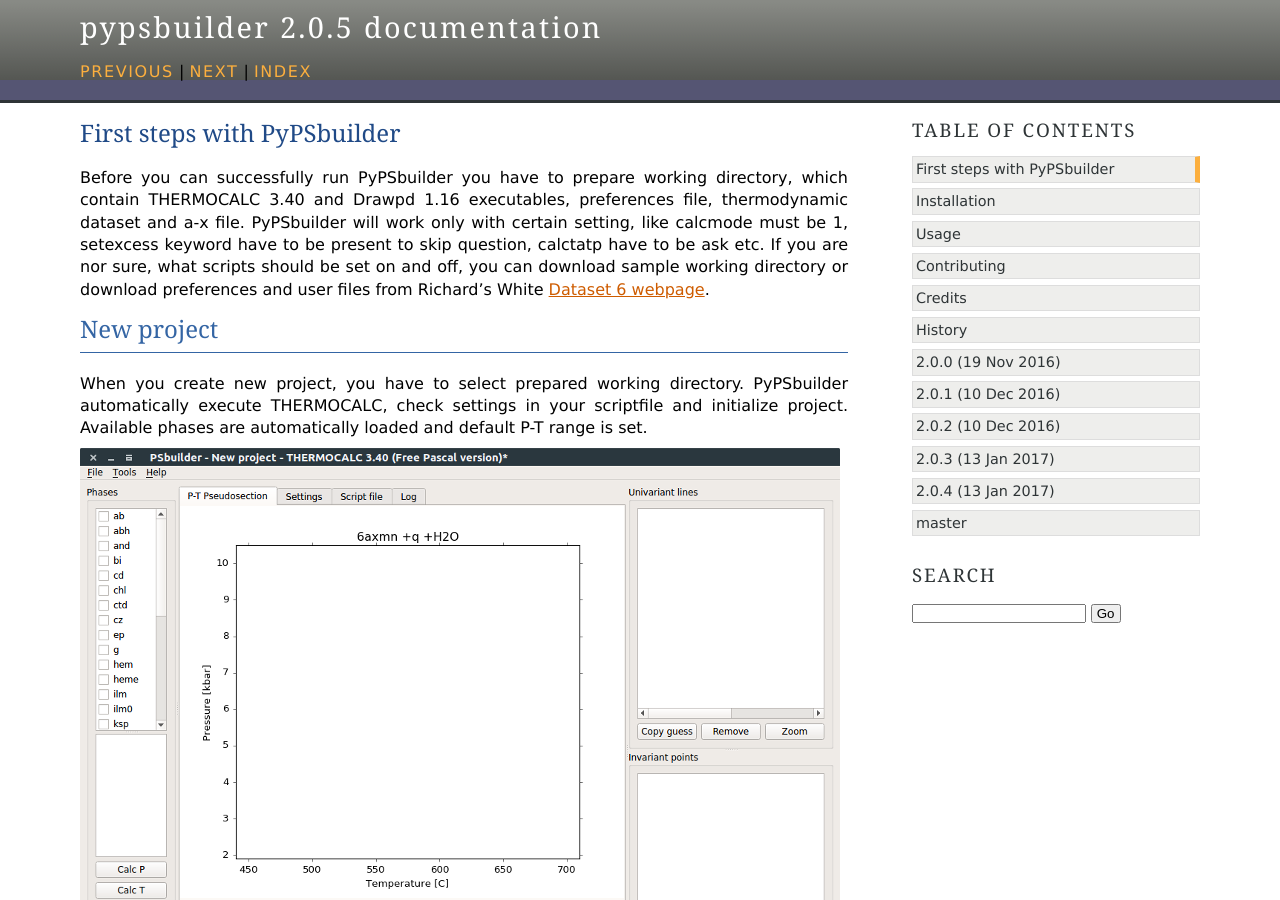
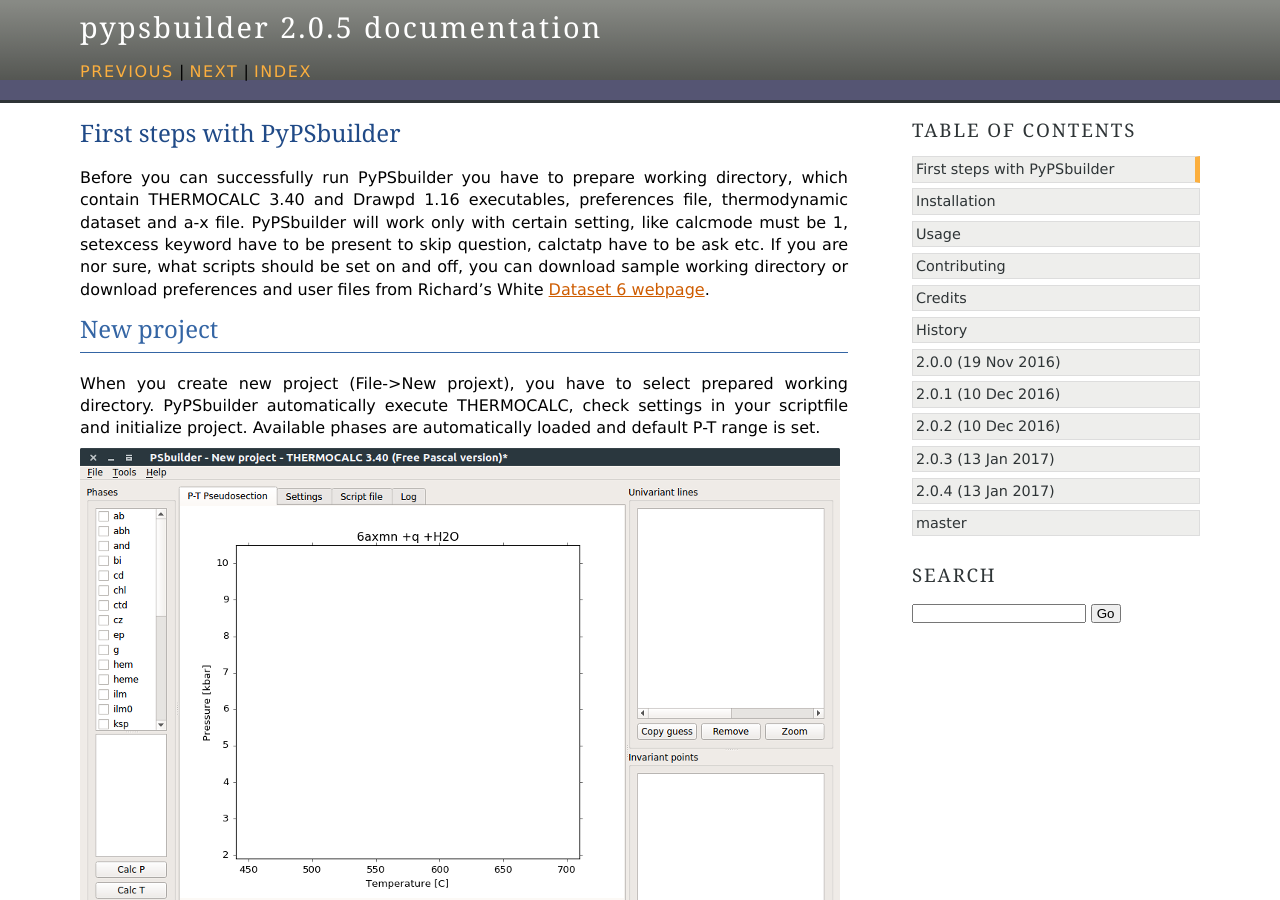
Before and after one commit to ondrolexa/pypsbuilder, a Sphinx documentation site: the page built from docs/tutorial.rst, in a window 1280 px wide and 900 px high. Built offline with Sphinx 7.4.7, drawn with Linux system fonts in a browser that asks for light colours.

Commit message:
docs updated

```diff
--- a/docs/tutorial.rst
+++ b/docs/tutorial.rst
@@ -12,9 +12,9 @@
 New project
 -----------
 
-When you create new project, you have to select prepared working directory. PyPSbuilder automatically
-execute THERMOCALC, check settings in your scriptfile and initialize project. Available phases are
-automatically loaded and default P-T range is set.
+When you create new project (File->New projext), you have to select prepared working directory.
+PyPSbuilder automatically execute THERMOCALC, check settings in your scriptfile and initialize
+project. Available phases are automatically loaded and default P-T range is set.
 
 .. image:: images/psbuilder_init.png
 
```
Also changed, not shown: other parts of docs/tutorial.rst (+12 -0 lines).
